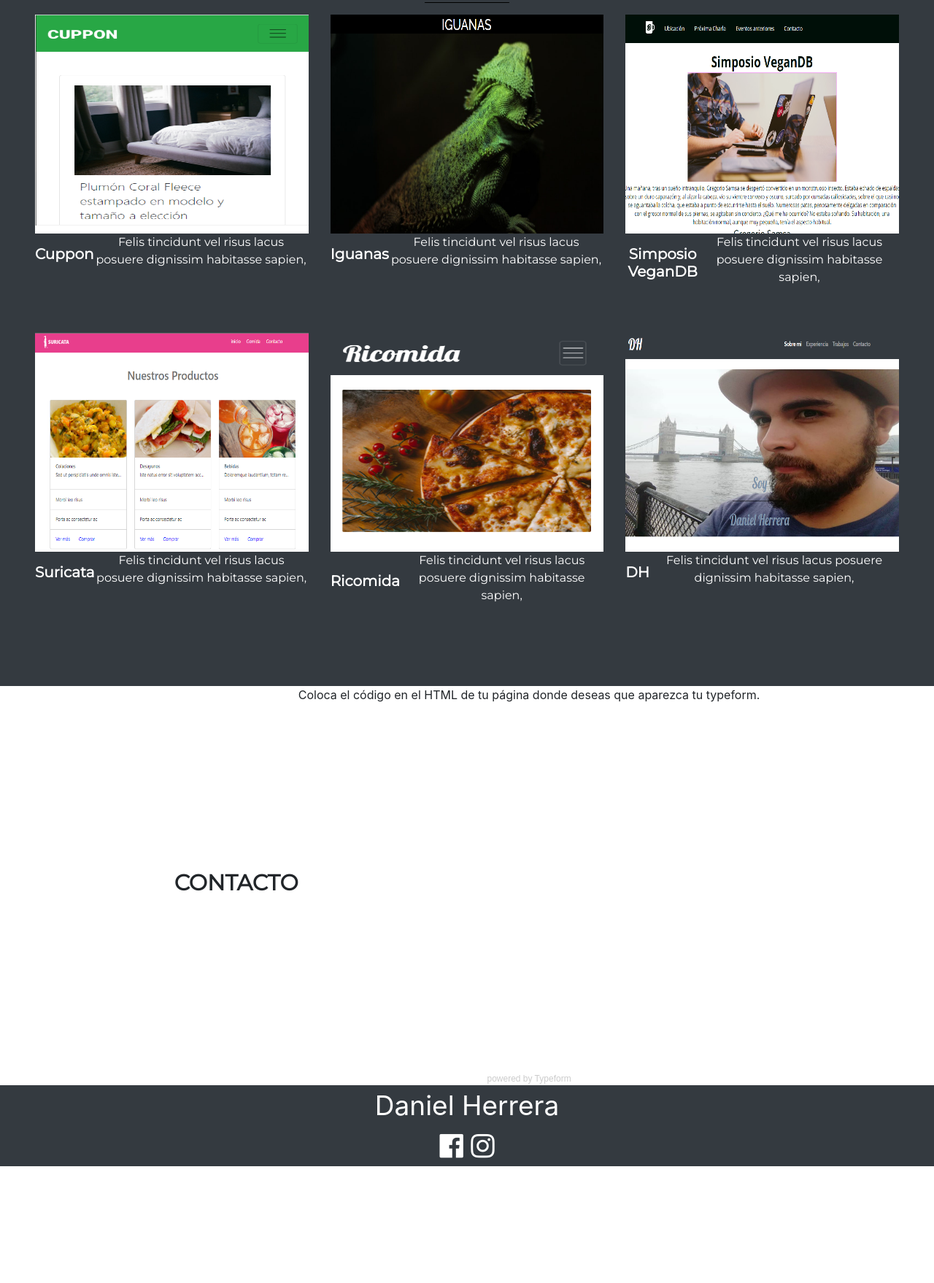
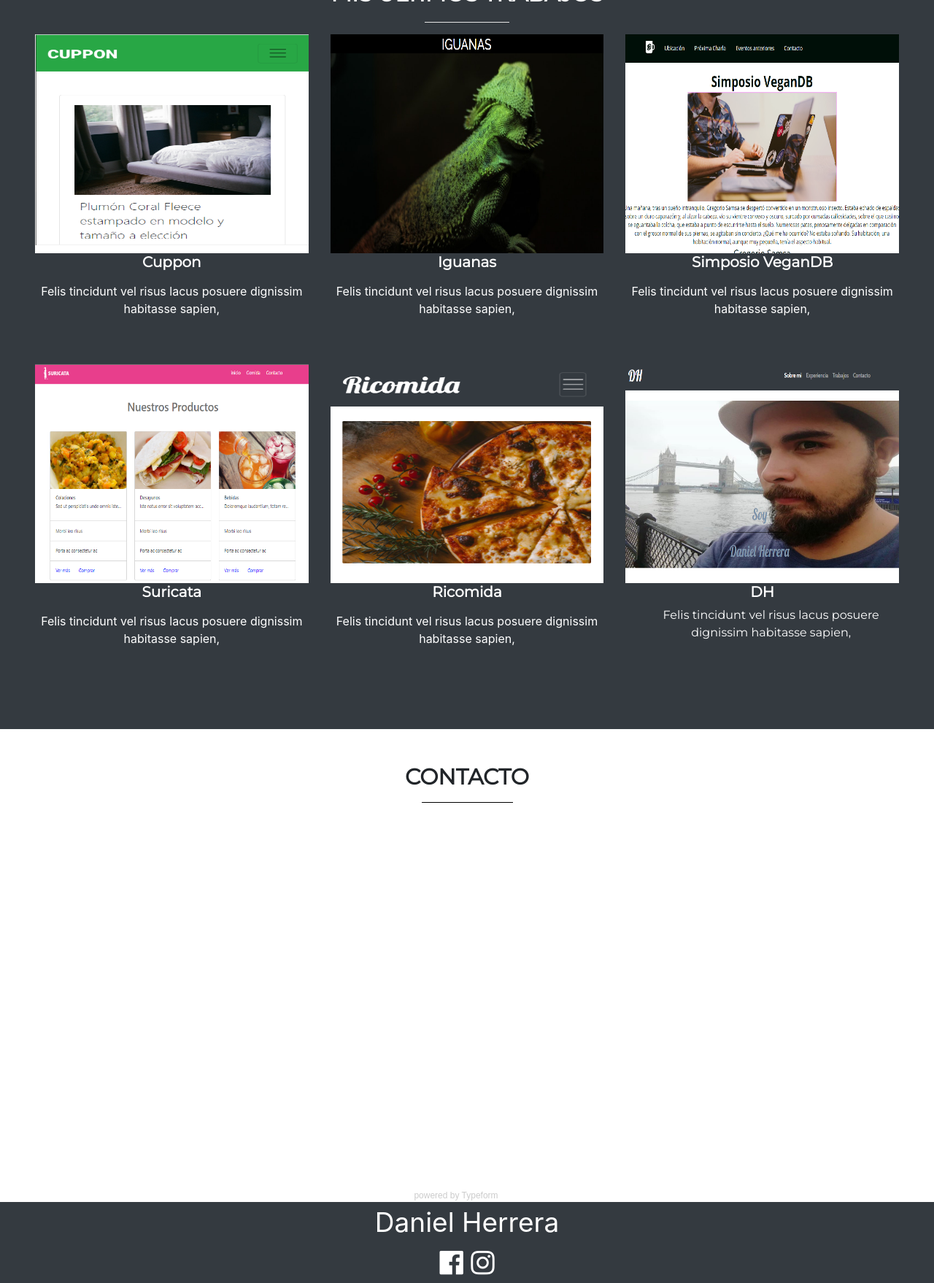
Before and after one commit to moxix666/proyectos, a plain HTML site: page Proyecto -Mi Portafolio/index.html in a window 1280 px wide. Shown: the part 1769-3527 px from the top of the page at 73% size. Before the commit the page ends 3367 px from the top, so only its background shows below. Drawn offline with nearby package versions, Linux system fonts and the light colour scheme; a script that the page names is missing.

Commit message:
cambios varios

```diff
--- a/Proyecto -Mi Portafolio/Assets/css/style.css
+++ b/Proyecto -Mi Portafolio/Assets/css/style.css
@@ -26,7 +26,7 @@
 .centrar {
     align-items: center;
     text-align: center;
-    display: flex;
+
     justify-content: center;
     align-items: center;
     text-align: center;
--- a/Proyecto -Mi Portafolio/index.html
+++ b/Proyecto -Mi Portafolio/index.html
@@ -128,11 +128,11 @@
 		</div>
 
 
-		<hr class="my-3" color="black" width="10% ">
+
 
 		<div class="row mx-3">
 
-			<h3 class="col-12 centrar py-3 l30">MI EXPERIENCIA</h3>
+			<h3 class="col-12 centrar py-3 l30">MI EXPERIENCIA <hr class="my-3" color="black" width="10% "></h3>
 
 			<div class=" col-lg-4 col-md-4 col-12 mb-5 l20">
 				<div class="foto rounded mx-auto d-block">
@@ -173,8 +173,8 @@
 
 		<div class="row py-5 text-white bg-dark centrar  p-5">
 			<div class="col-12 l30">
-				<p class="l30   ">MIS ÚLTIMOS TRABAJOS</p>
-				<hr class="my-3" color="black" width="10% ">
+				<p class="l30   ">MIS ÚLTIMOS TRABAJOS <hr class="my-3" color="white" width="10% "></p>
+
 
 			</div>
 			<div class="row">
@@ -184,7 +184,7 @@
 							<img src="assets/img/1.PNG" width="100%" height="300 px" alt="">
 							<div class="centrar">
 								<h6 class="l40">Cuppon</h6>
-								<p class="l16">Felis tincidunt vel risus lacus posuere dignissim habitasse sapien, </p>
+								<p class="l16 pl-4"></p>Felis tincidunt vel risus lacus posuere dignissim habitasse sapien, </p>
 							</div>
 						</div>
 					</div>
@@ -195,7 +195,7 @@
 							<img src="assets/img/2.png" width="100%" height="300 px" alt="">
 							<div class="centrar">
 								<h6 class="l40">Iguanas</h6>
-								<p class="l16">Felis tincidunt vel risus lacus posuere dignissim habitasse sapien, </p>
+								<p class="l16 pl-4"></p>Felis tincidunt vel risus lacus posuere dignissim habitasse sapien, </p>
 							</div>
 						</div>
 					</div>
@@ -207,7 +207,7 @@
 							<img src="assets/img/3.png" width="100%" height="300 px" alt="">
 							<div class="centrar">
 								<h6 class="l40">Simposio VeganDB</h6>
-								<p class="l16">Felis tincidunt vel risus lacus posuere dignissim habitasse sapien, </p>
+								<p class="l16 pl-4"></p>Felis tincidunt vel risus lacus posuere dignissim habitasse sapien, </p>
 							</div>
 						</div>
 					</div>
@@ -218,7 +218,7 @@
 							<img src="assets/img/4.png" width="100%" height="300 px" alt="">
 							<div class="centrar">
 								<h6 class="l40">Suricata</h6>
-								<p class="l16">Felis tincidunt vel risus lacus posuere dignissim habitasse sapien, </p>
+								<p class="l16 pl-4"></p>Felis tincidunt vel risus lacus posuere dignissim habitasse sapien, </p>
 							</div>
 						</div>
 					</div>
@@ -229,7 +229,7 @@
 							<img src="assets/img/5.png" width="100%" height="300 px" alt="">
 							<div class="centrar">
 								<h6 class="l40">Ricomida</h6>
-								<p class="l16">Felis tincidunt vel risus lacus posuere dignissim habitasse sapien, </p>
+								<p class="l16 pl-4"></p>Felis tincidunt vel risus lacus posuere dignissim habitasse sapien, </p>
 							</div>
 						</div>
 					</div>
@@ -240,7 +240,7 @@
 							<img src="assets/img/6.png" width="100%" height="300 px" alt="">
 							<div class="centrar">
 								<h6 class="l40">DH</h6>
-								<p class="l16">Felis tincidunt vel risus lacus posuere dignissim habitasse sapien, </p>
+								<p class="l16 pl-4">Felis tincidunt vel risus lacus posuere dignissim habitasse sapien, </p>
 							</div>
 						</div>
 					</div>
@@ -249,14 +249,13 @@
 			</div>
 
 		</div>
-		<section id="contacto" class="col-12 centrar">
-			<h4 class="l30"> CONTACTO </h4>
 
-			<div>
-				Coloca el código en el HTML de tu página donde deseas que aparezca tu typeform.
+		<section id="contacto" class="row centrar">
+			<h4 class="l30 col-12 pt-5"> CONTACTO <hr class="my-3 " color="black" width="10% "> </h4>
 
-					<div class="typeform-widget" data-url="https://form.typeform.com/to/auSWl4DQ" style="width: 100%; height: 500px;"></div> <script> (function() { var qs,js,q,s,d=document, gi=d.getElementById, ce=d.createElement, gt=d.getElementsByTagName, id="typef_orm", b="https://embed.typeform.com/"; if(!gi.call(d,id)) { js=ce.call(d,"script"); js.id=id; js.src=b+"embed.js"; q=gt.call(d,"script")[0]; q.parentNode.insertBefore(js,q) } })() </script> <div style="font-family: Sans-Serif;font-size: 12px;color: #999;opacity: 0.5; padding-top: 5px;"> powered by <a href="https://admin.typeform.com/signup?utm_campaign=auSWl4DQ&utm_source=typeform.com-01EEC5W0DWJN2VY9TCDR1QRBZP-free&utm_medium=typeform&utm_content=typeform-embedded-poweredbytypeform&utm_term=ES" style="color: #999" target="_blank">Typeform</a> </div>
 
+			<div class="row">
+				<div class="typeform-widget col-12" data-url="https://form.typeform.com/to/auSWl4DQ" style="width: 100%; height: 500px;"></div> <script> (function() { var qs,js,q,s,d=document, gi=d.getElementById, ce=d.createElement, gt=d.getElementsByTagName, id="typef_orm", b="https://embed.typeform.com/"; if(!gi.call(d,id)) { js=ce.call(d,"script"); js.id=id; js.src=b+"embed.js"; q=gt.call(d,"script")[0]; q.parentNode.insertBefore(js,q) } })() </script> <div style="font-family: Sans-Serif;font-size: 12px;color: #999;opacity: 0.5; padding-top: 5px;"> powered by <a href="https://admin.typeform.com/signup?utm_campaign=auSWl4DQ&utm_source=typeform.com-01EEC5W0DWJN2VY9TCDR1QRBZP-free&utm_medium=typeform&utm_content=typeform-embedded-poweredbytypeform&utm_term=ES" style="color: #999" target="_blank">Typeform</a> </div>
 			</div>
 		</section>
 		<section class="row bg-dark logo centrar" >
```
